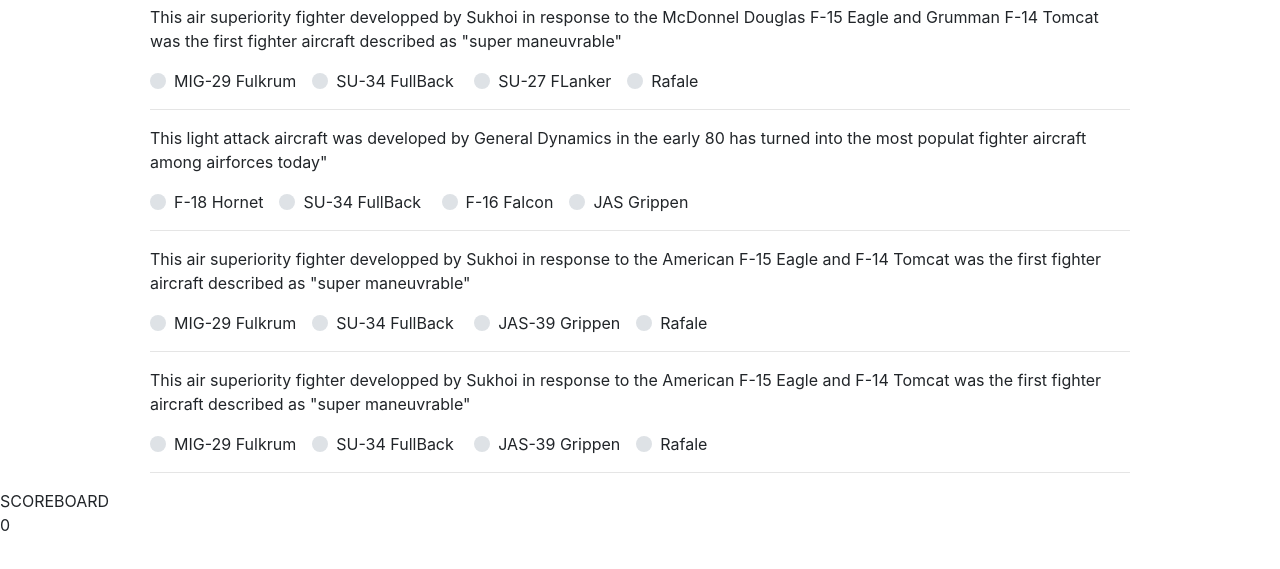
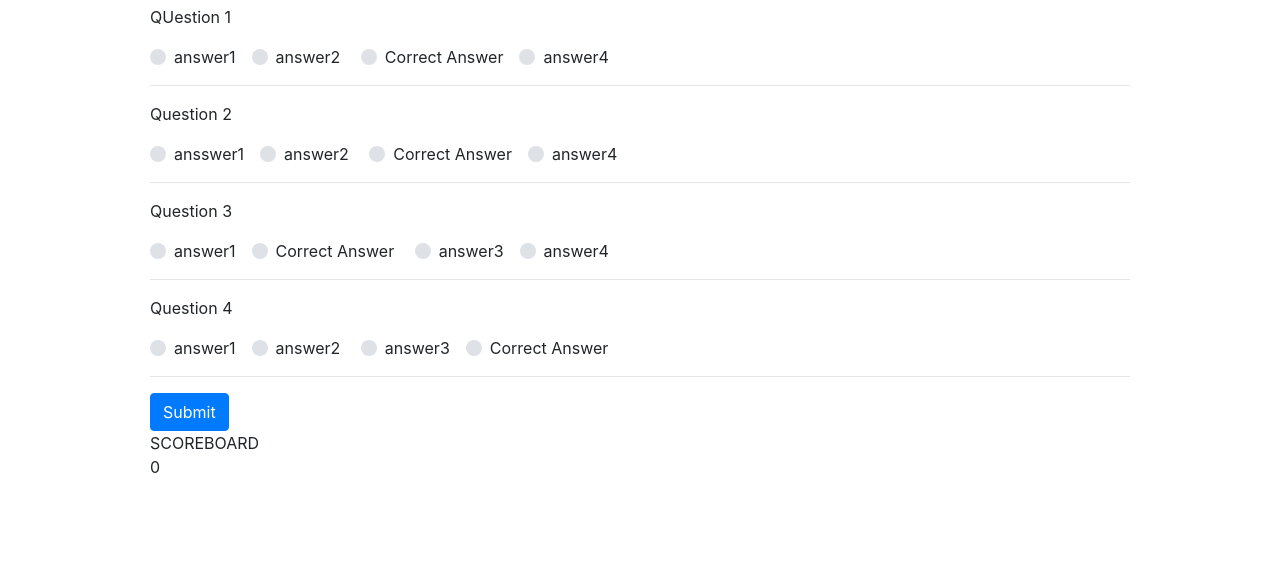
Before and after one commit to rchaud03/TriviaGame, a plain HTML site: page gameQuestions.html in a window 1280 px wide. Shown: the part 91-660 px from the top of the page. Drawn offline with nearby package versions, Linux system fonts and the light colour scheme.

Commit message:
09AUG1913

```diff
--- a/assets/css/style.css
+++ b/assets/css/style.css
@@ -9,35 +9,14 @@
     border: 4px;
 
 }
-.btn, .crystal-image {
-    width:100px;
-    max-width:100px;
 
-}
-
-#instructions, #Numbers {
-   /* background-color: white;*/
-    border: 5px;
-    width: 400px;
- /*   background-image: url('assets/images/krystal.png'); */
-
-}
-
-#winCount {
-    color: green;
-    font-weight: 700;
-}
-#lossCount {
-    color: red;
-    font-weight: 700;
-}
 
 
 h1 {
 background-color: black;
 margin: 0;
 text-align: center;
-color: white;
+color: yellow;
 padding-top: 20px;
 padding-bottom: 20px;
 font-size: 28px;
--- a/gameQuestions.html
+++ b/gameQuestions.html
@@ -22,21 +22,21 @@
 
     <div id="container">
         <div id="question1">
-            <p>This air superiority fighter developped by Sukhoi in response to the McDonnel Douglas F-15 Eagle and Grumman F-14 Tomcat was the first fighter aircraft described as "super maneuvrable"</p>
+            <p>QUestion 1</p>
                 <div id="q1">
                     <!-- bootstrap-->
                     <div class="custom-control custom-radio custom-control-inline">
                         <input type="radio" id="customRadioInline1" name="customRadioInline1" class="custom-control-input">
-                            <label class="custom-control-label" for="customRadioInline1">MIG-29 Fulkrum</label>
+                            <label class="custom-control-label" for="customRadioInline1">answer1</label>
                     </div><div class="custom-control custom-radio custom-control-inline">
                         <input type="radio" id="customRadioInline2" name="customRadioInline1" class="custom-control-input">
-                            <label class="custom-control-label" for="customRadioInline2">SU-34 FullBack</label>
+                            <label class="custom-control-label" for="customRadioInline2">answer2</label>
                     </div> <div class="custom-control custom-radio custom-control-inline">
                         <input type="radio" id="customRadioInline3" name="customRadioInline1" class="custom-control-input">
-                            <label class="custom-control-label" for="customRadioInline3">SU-27 FLanker</label>
+                            <label class="custom-control-label" for="customRadioInline3">Correct Answer</label>
                     </div><div class="custom-control custom-radio custom-control-inline">
                         <input type="radio" id="customRadioInline4" name="customRadioInline1" class="custom-control-input">
-                            <label class="custom-control-label" for="customRadioInline4">Rafale</label>
+                            <label class="custom-control-label" for="customRadioInline4">answer4</label>
                     </div>
                     <!--bootsrap-->
                 </div>
@@ -44,73 +44,78 @@
         </div><hr>
 
         <div id="question2">
-                <p>This light attack aircraft was developed by General Dynamics in the early 80 has turned into the most populat fighter aircraft among airforces today"</p>
+                <p>Question 2</p>
                     <div id="q1">
                         <!-- bootstrap-->
                         <div class="custom-control custom-radio custom-control-inline">
                             <input type="radio" id="customRadioInline21" name="customRadioInline21" class="custom-control-input">
-                                <label class="custom-control-label" for="customRadioInline21">F-18 Hornet</label>
+                                <label class="custom-control-label" for="customRadioInline21">ansswer1</label>
                         </div><div class="custom-control custom-radio custom-control-inline">
                             <input type="radio" id="customRadioInline22" name="customRadioInline21" class="custom-control-input">
-                                <label class="custom-control-label" for="customRadioInline22">SU-34 FullBack</label>
+                                <label class="custom-control-label" for="customRadioInline22">answer2</label>
                         </div> <div class="custom-control custom-radio custom-control-inline">
                             <input type="radio" id="customRadioInline23" name="customRadioInline21" class="custom-control-input">
-                                <label class="custom-control-label" for="customRadioInline23">F-16 Falcon</label>
+                                <label class="custom-control-label" for="customRadioInline23">Correct Answer</label>
                         </div><div class="custom-control custom-radio custom-control-inline">
                             <input type="radio" id="customRadioInline24" name="customRadioInline21" class="custom-control-input">
-                                <label class="custom-control-label" for="customRadioInline24">JAS Grippen</label>
+                                <label class="custom-control-label" for="customRadioInline24">answer4</label>
                         </div>
                         <!--bootsrap-->
                     </div>
 
             </div><hr>
             <div id="question3">
-                    <p>This air superiority fighter developped by Sukhoi in response to the American F-15 Eagle and F-14 Tomcat was the first fighter aircraft described as "super maneuvrable"</p>
+                    <p>Question 3</p>
                         <div id="q1">
                             <!-- bootstrap-->
                             <div class="custom-control custom-radio custom-control-inline">
                                 <input type="radio" id="customRadioInline31" name="customRadioInline31" class="custom-control-input">
-                                    <label class="custom-control-label" for="customRadioInline31">MIG-29 Fulkrum</label>
+                                    <label class="custom-control-label" for="customRadioInline31">answer1</label>
                             </div><div class="custom-control custom-radio custom-control-inline">
                                 <input type="radio" id="customRadioInline32" name="customRadioInline31" class="custom-control-input">
-                                    <label class="custom-control-label" for="customRadioInline32">SU-34 FullBack</label>
+                                    <label class="custom-control-label" for="customRadioInline32">Correct Answer</label>
                             </div> <div class="custom-control custom-radio custom-control-inline">
                                 <input type="radio" id="customRadioInline33" name="customRadioInline31" class="custom-control-input">
-                                    <label class="custom-control-label" for="customRadioInline33">JAS-39 Grippen</label>
+                                    <label class="custom-control-label" for="customRadioInline33">answer3</label>
                             </div><div class="custom-control custom-radio custom-control-inline">
                                 <input type="radio" id="customRadioInline34" name="customRadioInline31" class="custom-control-input">
-                                    <label class="custom-control-label" for="customRadioInline34">Rafale</label>
+                                    <label class="custom-control-label" for="customRadioInline34">answer4</label>
                             </div>
                             <!--bootsrap-->
                         </div><hr>
 
                 </div>
                 <div id="question4">
-                        <p>This air superiority fighter developped by Sukhoi in response to the American F-15 Eagle and F-14 Tomcat was the first fighter aircraft described as "super maneuvrable"</p>
+                        <p>Question 4</p>
                             <div id="q1">
                                 <!-- bootstrap-->
                                 <div class="custom-control custom-radio custom-control-inline">
                                     <input type="radio" id="customRadioInline41" name="customRadioInline41" class="custom-control-input">
-                                        <label class="custom-control-label" for="customRadioInline41">MIG-29 Fulkrum</label>
+                                        <label class="custom-control-label" for="customRadioInline41">answer1</label>
                                 </div><div class="custom-control custom-radio custom-control-inline">
                                     <input type="radio" id="customRadioInline42" name="customRadioInline41" class="custom-control-input">
-                                        <label class="custom-control-label" for="customRadioInline42">SU-34 FullBack</label>
+                                        <label class="custom-control-label" for="customRadioInline42">answer2</label>
                                 </div> <div class="custom-control custom-radio custom-control-inline">
                                     <input type="radio" id="customRadioInline43" name="customRadioInline41" class="custom-control-input">
-                                        <label class="custom-control-label" for="customRadioInline43">JAS-39 Grippen</label>
+                                        <label class="custom-control-label" for="customRadioInline43">answer3</label>
                                 </div><div class="custom-control custom-radio custom-control-inline">
                                     <input type="radio" id="customRadioInline44" name="customRadioInline41" class="custom-control-input">
-                                        <label class="custom-control-label" for="customRadioInline44">Rafale</label>
+                                        <label class="custom-control-label" for="customRadioInline44">Correct Answer</label>
                                 </div>
                                 <!--bootsrap-->
                             </div>
 
                     </div><hr>
 
+
+                    <input id="submitButton" class="btn btn-primary" type="submit" value="Submit" onclick="submitted ()">
+
+            <div>SCOREBOARD</div>
+            <div id="Score">0</div>
+            <div id="timeLeft"> </div>
+
     </div>
-    <div>SCOREBOARD</div>
-    <div id="Score">0</div>
-    <div id="timeLeft"> </div>
+
 
 
     <script type="text/javascript">
@@ -120,39 +125,40 @@
     var answers = ["customRadioInline3", "customRadioInline23", "customRadioInline32", "customRadioInline44"]
 
 
-    setTimeout (gamePlay, 10000);
+    setTimeout (gamePlay, 12000);
     function gamePlay () {
         alert("Time is up!");
-       // addScore ();                     // to be defined later
-        //answerCheck ();
         tally ();
         addScore ();
-        //tally();
+    };
+
+    function submitted () {
+        clearTimeout(gamePlay);
     };
 
 
 
 
-    var tally = function () { //}
+    var tally = function () {
 
-        for (var x = 0; x < answers.length; x++) {
+        for (var i = 0; i < answers.length; i++) {
 
-        //function answerCheck () {
-        if (document.getElementById("customRadioInline3").checked) {
+        if (document.getElementById(answers).checked) {
             correct++;
             userScore++;
-            console.log("Correct = "+ correct + ",Incorrect = "+ incorrect);
-
+        //  console.log("Correct = "+ correct + ",Incorrect = "+ incorrect);
         }
         else  {
            incorrect++;
         }
-    //}
+    console.log("Correct = "+ correct + ",Incorrect = "+ incorrect);
     }};
+
     function addScore () {
        // console.log("Correct = "+ correct, + "Incorrect = "+ incorrect)
+       $("#Score").text(correct);
     }
-    $("#Score").text(userScore);
+
 /*
     function q2Answer () {
         if (document.getElementById("customRadioInline23").checked) {
```
Also changed, not shown: index.html (+23 -6 lines).
